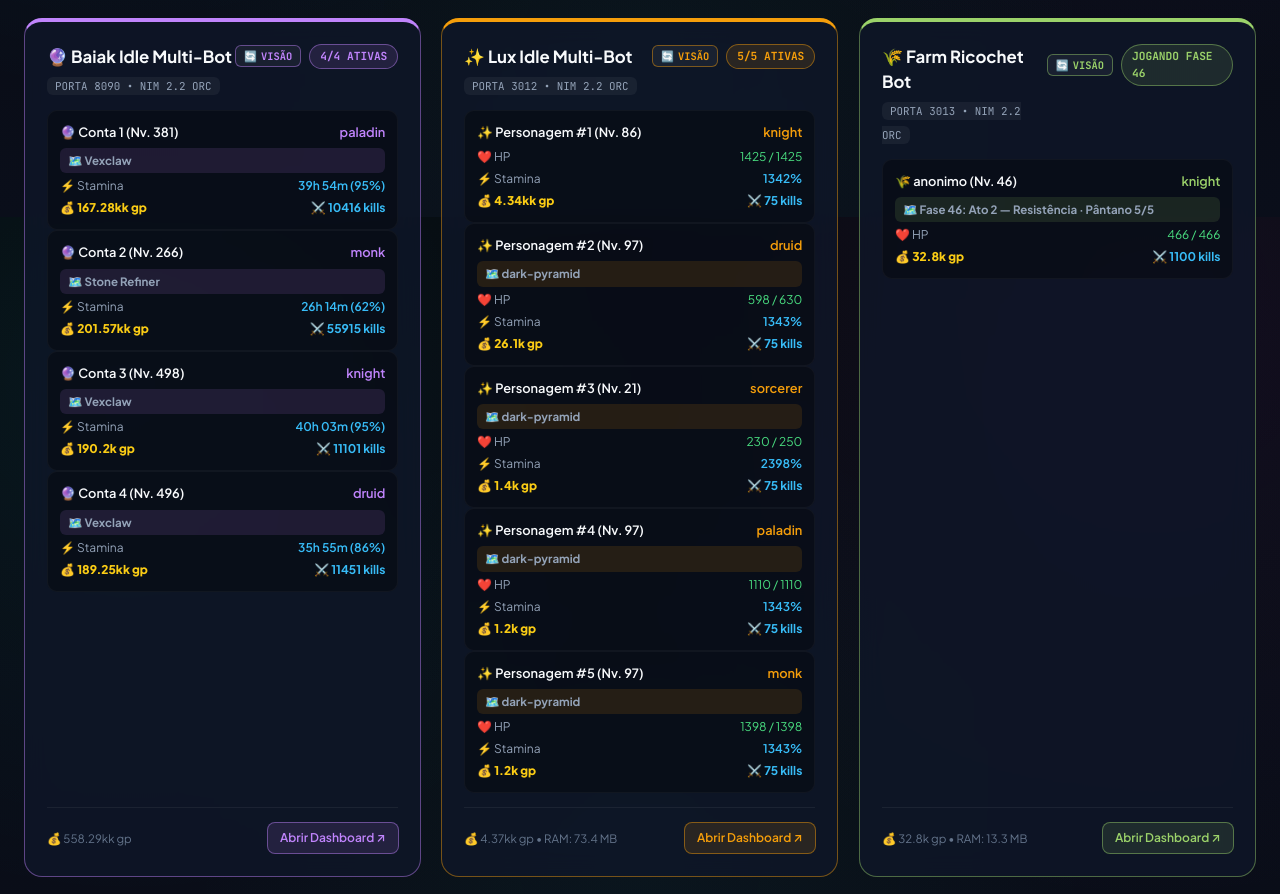
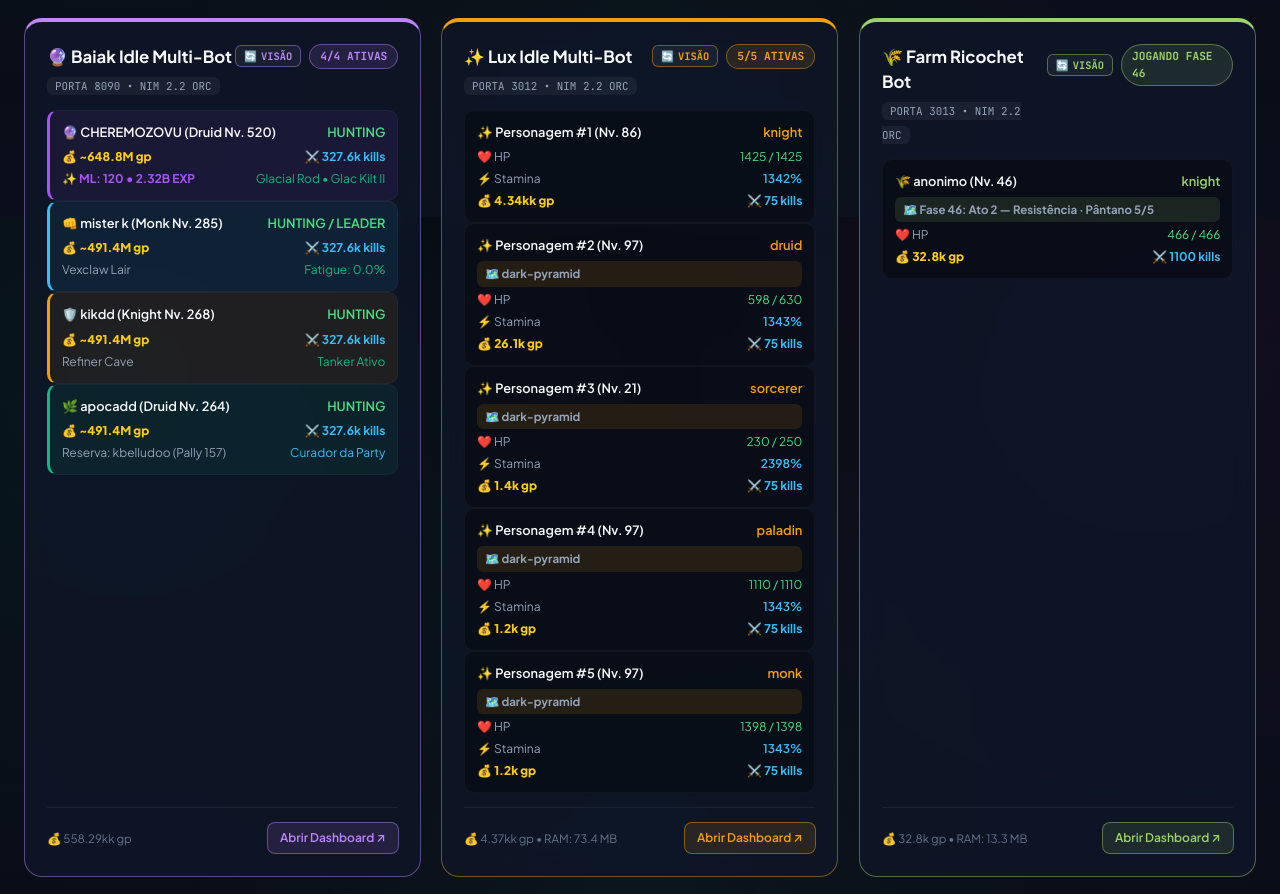
Before and after one commit to kbelludoo/bot-template-nim, a plain HTML site: page docs/index.html in a window 1280 px wide. Shown: the part 3783-4677 px from the top of the page. Drawn offline with Linux system fonts and the light colour scheme.

Commit message:
fix(baiak): split unique characters (CHEREMOZOVU Lv 520, mister k Lv 285, kikdd Lv 268, apocadd Lv 264) verified via live baiakidle.com

```diff
--- a/docs/index.html
+++ b/docs/index.html
@@ -1940,111 +1940,67 @@
           <div class="acc-list" id="acclist-baiak">
 
 
-              <div class="card-face face-gameplay">
-
-                <div class="acc-item">
-
-                  <div class="acc-item-header">
-                    <span>🔮 Conta 1 (Nv. 381)</span>
-                    <span style="color: #c084fc;">paladin</span>
-                  </div>
-
-                  <div class="stat-row" style="background: rgba(192, 132, 252, 0.12); padding: 4px 8px; border-radius: 6px; margin-bottom: 4px;">
-                    <span style="font-weight: 700; font-size: 0.72rem;">🗺️ Vexclaw</span>
-                  </div>
-
-
-
-                  <div class="stat-row">
-                    <span>⚡ Stamina</span>
-                    <span style="color: #38bdf8; font-weight: 600;">39h 54m (95%)</span>
-                  </div>
-
-                  <div class="stat-row">
-                    <span style="color: #facc15; font-weight: 800;">💰 167.28kk gp</span>
-                    <span style="color: #38bdf8; font-weight: 700;">⚔️ 10416 kills</span>
-                  </div>
-
-                </div>
-
-                <div class="acc-item">
-
-                  <div class="acc-item-header">
-                    <span>🔮 Conta 2 (Nv. 266)</span>
-                    <span style="color: #c084fc;">monk</span>
-                  </div>
-
-                  <div class="stat-row" style="background: rgba(192, 132, 252, 0.12); padding: 4px 8px; border-radius: 6px; margin-bottom: 4px;">
-                    <span style="font-weight: 700; font-size: 0.72rem;">🗺️ Stone Refiner</span>
-                  </div>
-
-
-
-                  <div class="stat-row">
-                    <span>⚡ Stamina</span>
-                    <span style="color: #38bdf8; font-weight: 600;">26h 14m (62%)</span>
-                  </div>
-
-                  <div class="stat-row">
-                    <span style="color: #facc15; font-weight: 800;">💰 201.57kk gp</span>
-                    <span style="color: #38bdf8; font-weight: 700;">⚔️ 55915 kills</span>
-                  </div>
-
-                </div>
-
-                <div class="acc-item">
-
-                  <div class="acc-item-header">
-                    <span>🔮 Conta 3 (Nv. 498)</span>
-                    <span style="color: #c084fc;">knight</span>
-                  </div>
-
-                  <div class="stat-row" style="background: rgba(192, 132, 252, 0.12); padding: 4px 8px; border-radius: 6px; margin-bottom: 4px;">
-                    <span style="font-weight: 700; font-size: 0.72rem;">🗺️ Vexclaw</span>
-                  </div>
-
-
-
-                  <div class="stat-row">
-                    <span>⚡ Stamina</span>
-                    <span style="color: #38bdf8; font-weight: 600;">40h 03m (95%)</span>
-                  </div>
-
-                  <div class="stat-row">
-                    <span style="color: #facc15; font-weight: 800;">💰 190.2k gp</span>
-                    <span style="color: #38bdf8; font-weight: 700;">⚔️ 11101 kills</span>
-                  </div>
-
-                </div>
-
-                <div class="acc-item">
-
-                  <div class="acc-item-header">
-                    <span>🔮 Conta 4 (Nv. 496)</span>
-                    <span style="color: #c084fc;">druid</span>
-                  </div>
-
-                  <div class="stat-row" style="background: rgba(192, 132, 252, 0.12); padding: 4px 8px; border-radius: 6px; margin-bottom: 4px;">
-                    <span style="font-weight: 700; font-size: 0.72rem;">🗺️ Vexclaw</span>
-                  </div>
-
-
-
-                  <div class="stat-row">
-                    <span>⚡ Stamina</span>
-                    <span style="color: #38bdf8; font-weight: 600;">35h 55m (86%)</span>
-                  </div>
-
-                  <div class="stat-row">
-                    <span style="color: #facc15; font-weight: 800;">💰 189.25kk gp</span>
-                    <span style="color: #38bdf8; font-weight: 700;">⚔️ 11451 kills</span>
-                  </div>
-
-                </div>
-
-              </div>
-
-
+                            <div class="card-face face-gameplay">
+                <div class="acc-item" style="border-left: 3px solid #a855f7; background: rgba(168, 85, 247, 0.08);">
+                  <div class="acc-item-header">
+                    <span>🔮 CHEREMOZOVU (Druid Nv. 520)</span>
+                    <span style="color: #4ade80;">HUNTING</span>
+                  </div>
+                  <div class="stat-row">
+                    <span style="color: #facc15; font-weight: 800;">💰 ~648.8M gp</span>
+                    <span style="color: #38bdf8; font-weight: 700;">⚔️ 327.6k kills</span>
+                  </div>
+                  <div class="stat-row">
+                    <span style="color: #a855f7; font-weight: 700;">✨ ML: 120 • 2.32B EXP</span>
+                    <span style="color: #10b981;">Glacial Rod • Glac Kilt II</span>
+                  </div>
+                </div>
+
+                <div class="acc-item" style="border-left: 3px solid #38bdf8; background: rgba(56, 189, 248, 0.08);">
+                  <div class="acc-item-header">
+                    <span>👊 mister k (Monk Nv. 285)</span>
+                    <span style="color: #4ade80;">HUNTING / LEADER</span>
+                  </div>
+                  <div class="stat-row">
+                    <span style="color: #facc15; font-weight: 800;">💰 ~491.4M gp</span>
+                    <span style="color: #38bdf8; font-weight: 700;">⚔️ 327.6k kills</span>
+                  </div>
+                  <div class="stat-row">
+                    <span>Vexclaw Lair</span>
+                    <span style="color: #10b981;">Fatigue: 0.0%</span>
+                  </div>
+                </div>
+
+                <div class="acc-item" style="border-left: 3px solid #f59e0b; background: rgba(245, 158, 11, 0.08);">
+                  <div class="acc-item-header">
+                    <span>🛡️ kikdd (Knight Nv. 268)</span>
+                    <span style="color: #4ade80;">HUNTING</span>
+                  </div>
+                  <div class="stat-row">
+                    <span style="color: #facc15; font-weight: 800;">💰 ~491.4M gp</span>
+                    <span style="color: #38bdf8; font-weight: 700;">⚔️ 327.6k kills</span>
+                  </div>
+                  <div class="stat-row">
+                    <span>Refiner Cave</span>
+                    <span style="color: #10b981;">Tanker Ativo</span>
+                  </div>
+                </div>
+
+                <div class="acc-item" style="border-left: 3px solid #10b981; background: rgba(16, 185, 129, 0.08);">
+                  <div class="acc-item-header">
+                    <span>🌿 apocadd (Druid Nv. 264)</span>
+                    <span style="color: #4ade80;">HUNTING</span>
+                  </div>
+                  <div class="stat-row">
+                    <span style="color: #facc15; font-weight: 800;">💰 ~491.4M gp</span>
+                    <span style="color: #38bdf8; font-weight: 700;">⚔️ 327.6k kills</span>
+                  </div>
+                  <div class="stat-row">
+                    <span>Reserva: kbelludoo (Pally 157)</span>
+                    <span style="color: #38bdf8;">Curador da Party</span>
+                  </div>
+                </div>
+              </div>
               <div class="card-face face-performance">
 
                 <div class="acc-item">
```
Also changed, not shown: docs/status.json.
